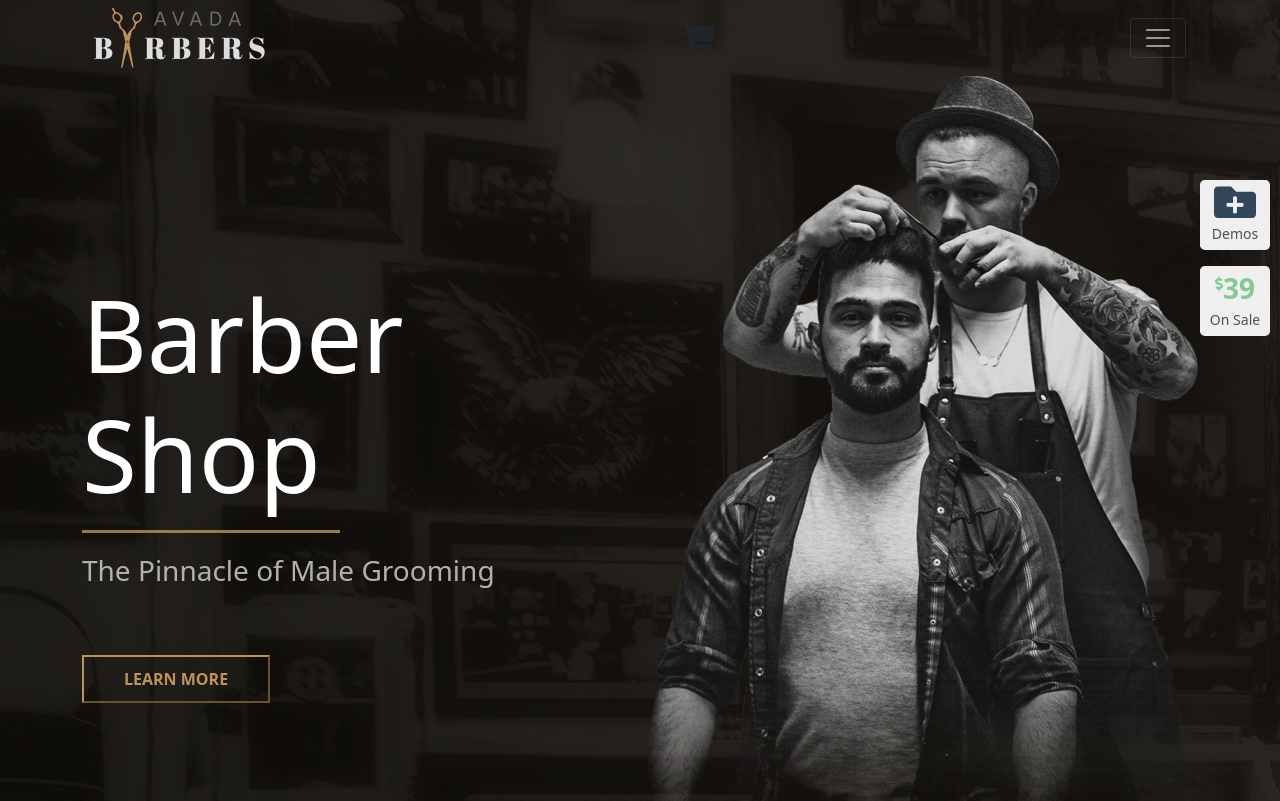
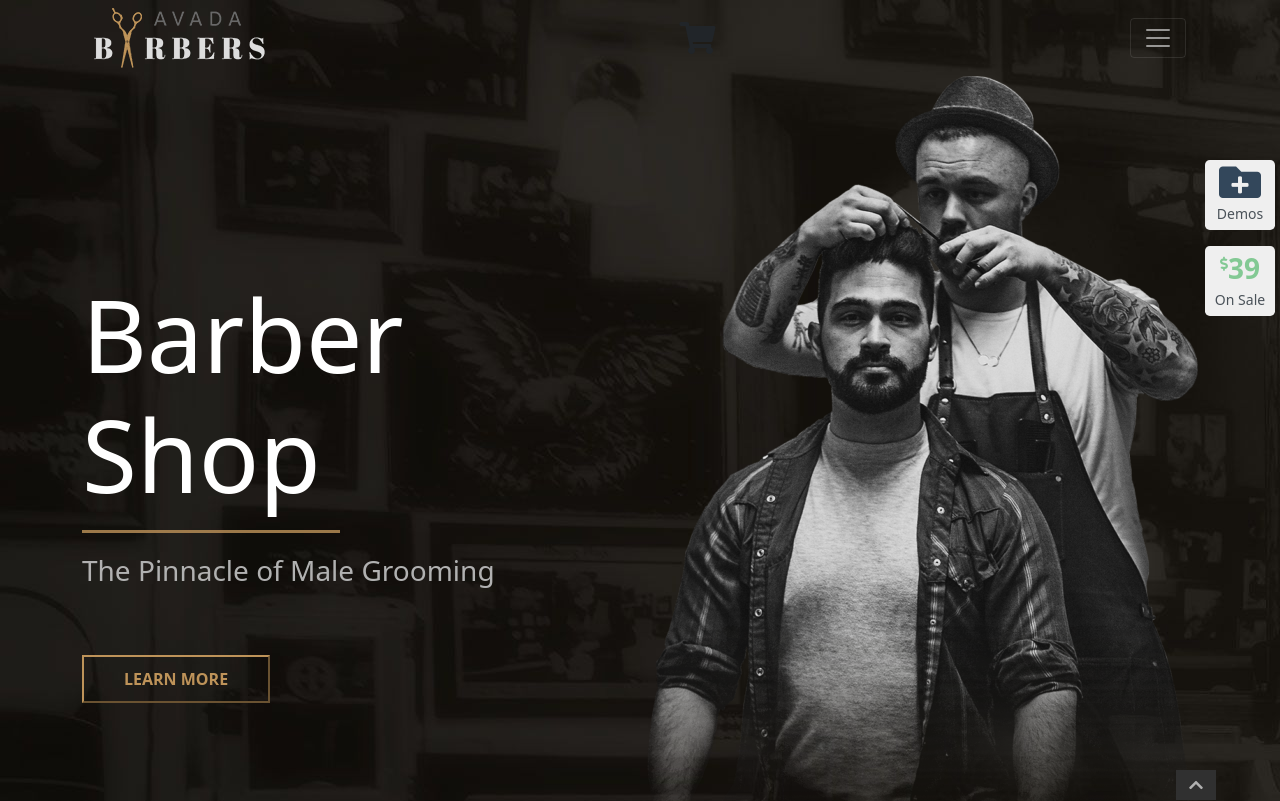
Before and after one commit to fmarabini93/proj-html-vuejs, a Vue app: page / in a window 1280 px wide. Shown: the top 801 px of the page. Built offline with nearby package versions, Linux system fonts and the light colour scheme.

Commit message:
touchups-1

```diff
--- a/src/components/Footer.vue
+++ b/src/components/Footer.vue
@@ -26,8 +26,8 @@
       <!-- /Info -->
       <!-- Credits -->
       <div id="footer-bottom" class="d-flex justify-content-center align-items-center position-relative">
-          <p class="m-0"><i class="far fa-copyright"></i> Copyright 2012 - 2020 | Avada Theme by ThemeFusion | All Rights Reserved | Powered by WordPress</p>
-          <button class="border-0 rounded-top p-3 d-flex align-items-center"><i class="fas fa-chevron-up"></i></button>
+            <p class="m-0"><i class="far fa-copyright"></i> Copyright 2012 - 2020 | Avada Theme by ThemeFusion | All Rights Reserved | Powered by WordPress</p>
+            <a href="#top"><i class="fas fa-chevron-up"></i></a>
       </div>
       <!-- /Credits -->
   </footer>
@@ -77,9 +77,11 @@ export default {
             color: $grey;
             background: #161718;
 
-            button {
+            a {
+                width: 40px;
                 height: 30px;
-                position: absolute;
+                line-height: 30px;
+                position: fixed;
                 bottom: 0;
                 right: 5%;
                 color: $lightgrey;
--- a/src/components/Header.vue
+++ b/src/components/Header.vue
@@ -1,5 +1,5 @@
 <template>
-    <header class="position-relative">
+    <header id="top" class="position-relative">
         <div class="container">
             <!-- Top bar -->
             <nav class="navbar navbar-dark">
@@ -81,9 +81,9 @@ export default {
     }
     // Top right fixed buttons
     #buttons {
-        position: absolute;
+        position: fixed;
         top: 20%;
-        right: 10px;
+        right: 5px;
         font-size: 14px;
 
         .white_btn {
```
